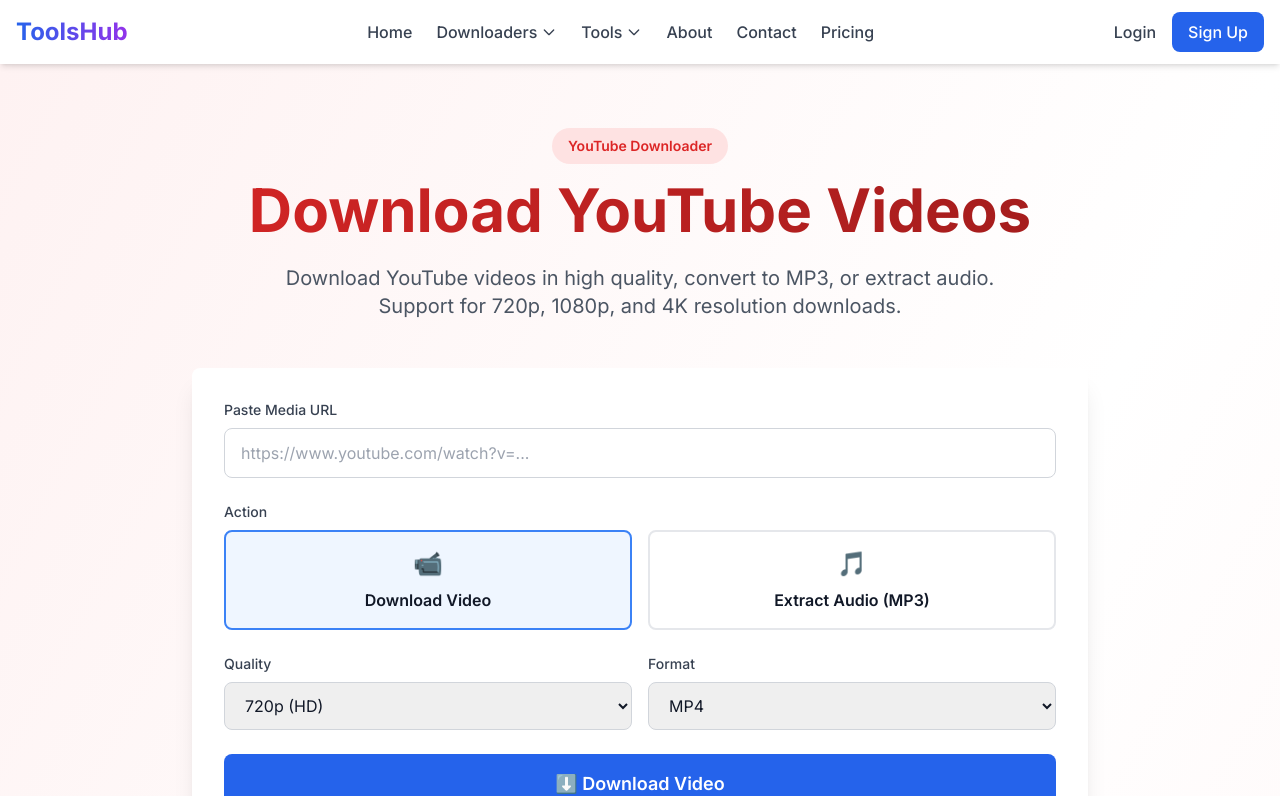
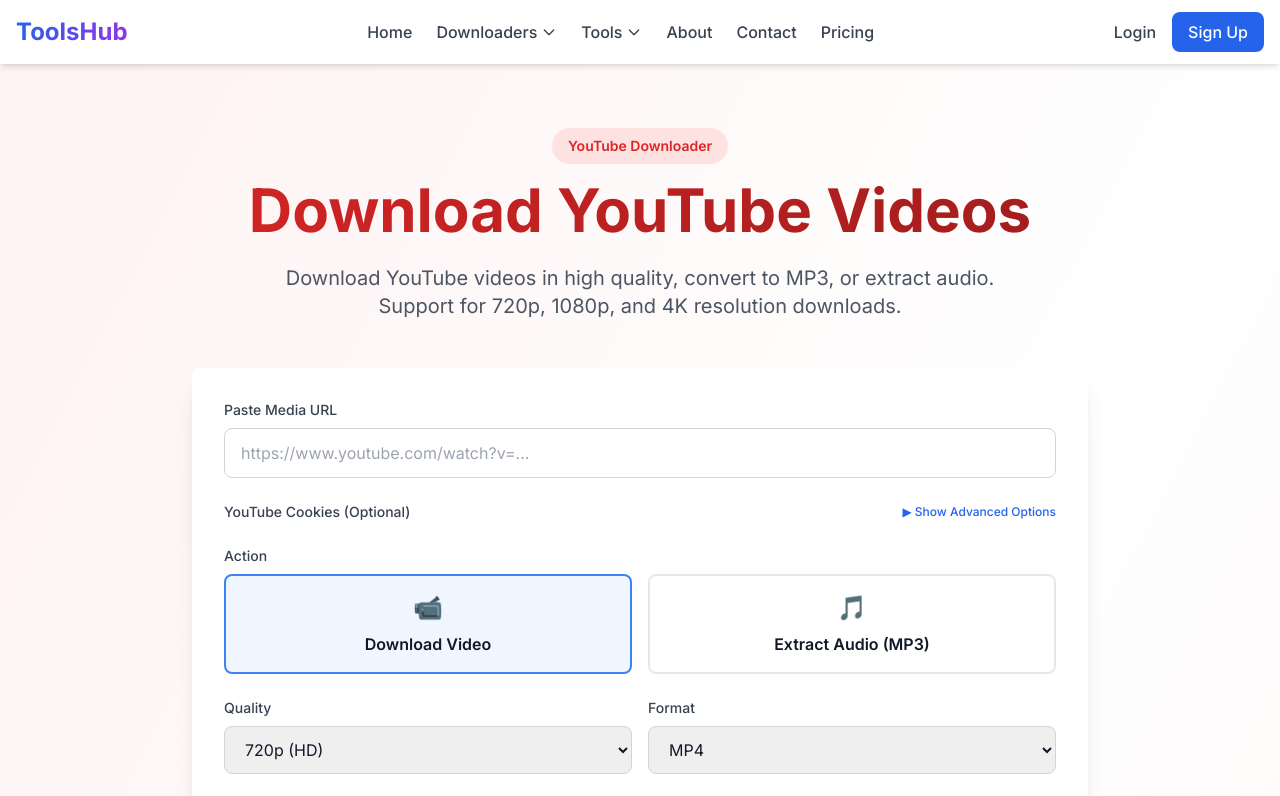
Before and after one commit to Zenx-Web/MultiDownloads, a Next.js app in the folder frontend/: page /youtube in a window 1280 px wide. Shown: the top 796 px of the page. Built offline with nearby package versions, Linux system fonts and the light colour scheme; no server answers.

Commit message:
Add YouTube cookies input field to frontend with collapsible UI

```diff
--- a/frontend/components/DownloadForm.tsx
+++ b/frontend/components/DownloadForm.tsx
@@ -30,6 +30,8 @@
   const [quality, setQuality] = useState('720p');
   const [format, setFormat] = useState('mp4');
   const [action, setAction] = useState('download');
+  const [cookies, setCookies] = useState('');
+  const [showCookies, setShowCookies] = useState(false);
   const [downloadState, setDownloadState] = useState<DownloadState>({
     videoInfo: null,
     jobId: null,
@@ -93,7 +95,10 @@
 
       try {
         // Fetch video info
-        const infoResponse = await axios.post(`${API_URL}/download/info`, { url });
+        const infoResponse = await axios.post(`${API_URL}/download/info`, {
+          url,
+          ...(cookies && { cookies })
+        });
 
         if (!infoResponse.data.success) {
           throw new Error(infoResponse.data.error || 'Failed to fetch video info');
@@ -115,6 +120,7 @@
           format: action === 'audio' ? 'mp3' : format,
           action: action === 'audio' ? 'audio-only' : 'download',
           platform: 'auto',
+          ...(cookies && { cookies })
         });
 
         if (!downloadResponse.data.success) {
@@ -198,6 +204,51 @@
             className="w-full px-4 py-3 border border-gray-300 rounded-lg focus:ring-2 focus:ring-blue-500 focus:border-transparent disabled:bg-gray-100"
             required
           />
+        </div>
+
+        {/* YouTube Cookies Input (Optional) */}
+        <div>
+          <div className="flex items-center justify-between mb-2">
+            <label className="block text-sm font-medium text-gray-700">
+              YouTube Cookies (Optional)
+            </label>
+            <button
+              type="button"
+              onClick={() => setShowCookies(!showCookies)}
+              className="text-xs text-blue-600 hover:text-blue-700 font-medium"
+            >
+              {showCookies ? '▼ Hide' : '▶ Show'} Advanced Options
+            </button>
+          </div>
+
+          {showCookies && (
+            <div className="space-y-2">
+              <textarea
+                value={cookies}
+                onChange={(e) => setCookies(e.target.value)}
+                disabled={downloadState.status !== 'idle'}
+                placeholder="Paste YouTube cookies here (Netscape format)&#10;&#10;Example:&#10;.youtube.com	TRUE	/	TRUE	1234567890	VISITOR_INFO1_LIVE	abcd1234..."
+                className="w-full px-4 py-3 border border-gray-300 rounded-lg focus:ring-2 focus:ring-blue-500 focus:border-transparent disabled:bg-gray-100 font-mono text-xs h-32 resize-vertical"
+              />
+              <div className="bg-blue-50 border border-blue-200 rounded-lg p-3">
+                <p className="text-xs text-gray-700 mb-2">
+                  <strong>Why provide cookies?</strong> YouTube may block downloads from server IPs. Your browser cookies help bypass this.
+                </p>
+                <details className="text-xs text-gray-600">
+                  <summary className="cursor-pointer font-medium mb-1">📖 How to get your cookies</summary>
+                  <ol className="list-decimal ml-4 mt-2 space-y-1">
+                    <li>Install a cookie exporter extension (e.g., "Get cookies.txt LOCALLY" for Chrome/Firefox)</li>
+                    <li>Go to YouTube.com and make sure you're logged in</li>
+                    <li>Click the extension icon and export cookies in Netscape format</li>
+                    <li>Copy the contents and paste them above</li>
+                  </ol>
+                  <p className="mt-2 text-amber-700">
+                    ⚠️ Note: Your cookies are only used for this download and are not stored on our servers.
+                  </p>
+                </details>
+              </div>
+            </div>
+          )}
         </div>
 
         {/* Video Info Display */}
```
